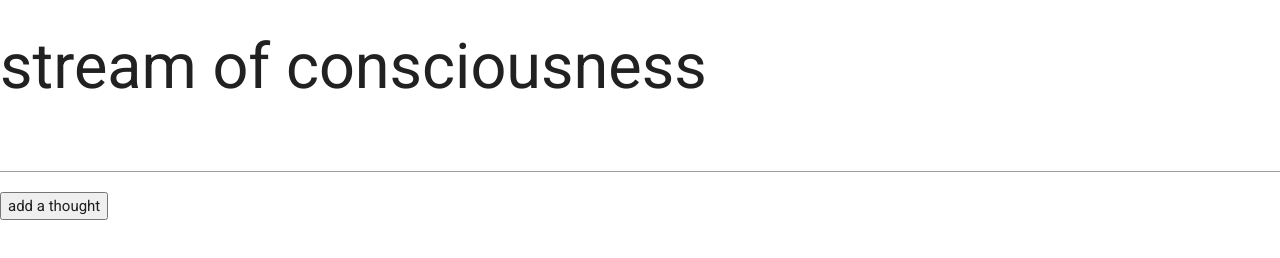
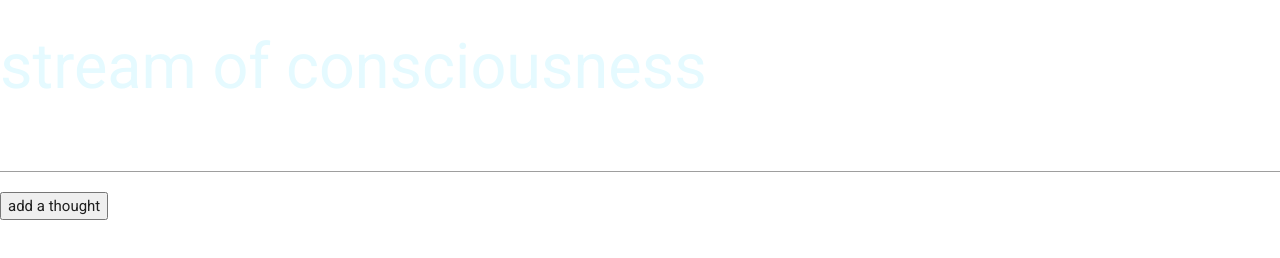
Before and after one commit to HigitusFigitus/stream_of_consciousness, a website: page public/index.html in a window 1280 px wide. Drawn offline with nearby package versions, Linux system fonts and the light colour scheme; no server answers.

Commit message:
Adds custom color to h1

```diff
--- a/public/style.css
+++ b/public/style.css
@@ -1,22 +1,3 @@
-/* *, *:after, *:before {
-  -webkit-box-sizing:border-box;
-  -moz-box-sizing:border-box;
-  box-sizing:border-box;
+h1 {
+  color: #e5faff;
 }
-
-body {
-  background-color:#fff;
-  max-width:800px;
-  margin:0px auto;
-  padding:0 20px;
-  color:#333;
-  font-family: 'Roboto', sans-serif;
-}
-
-section {
-  background-color:#eee;
-}
-section.navbar {
-  padding:20px 0px;
-}
------ all the above is old emergency css */
```
